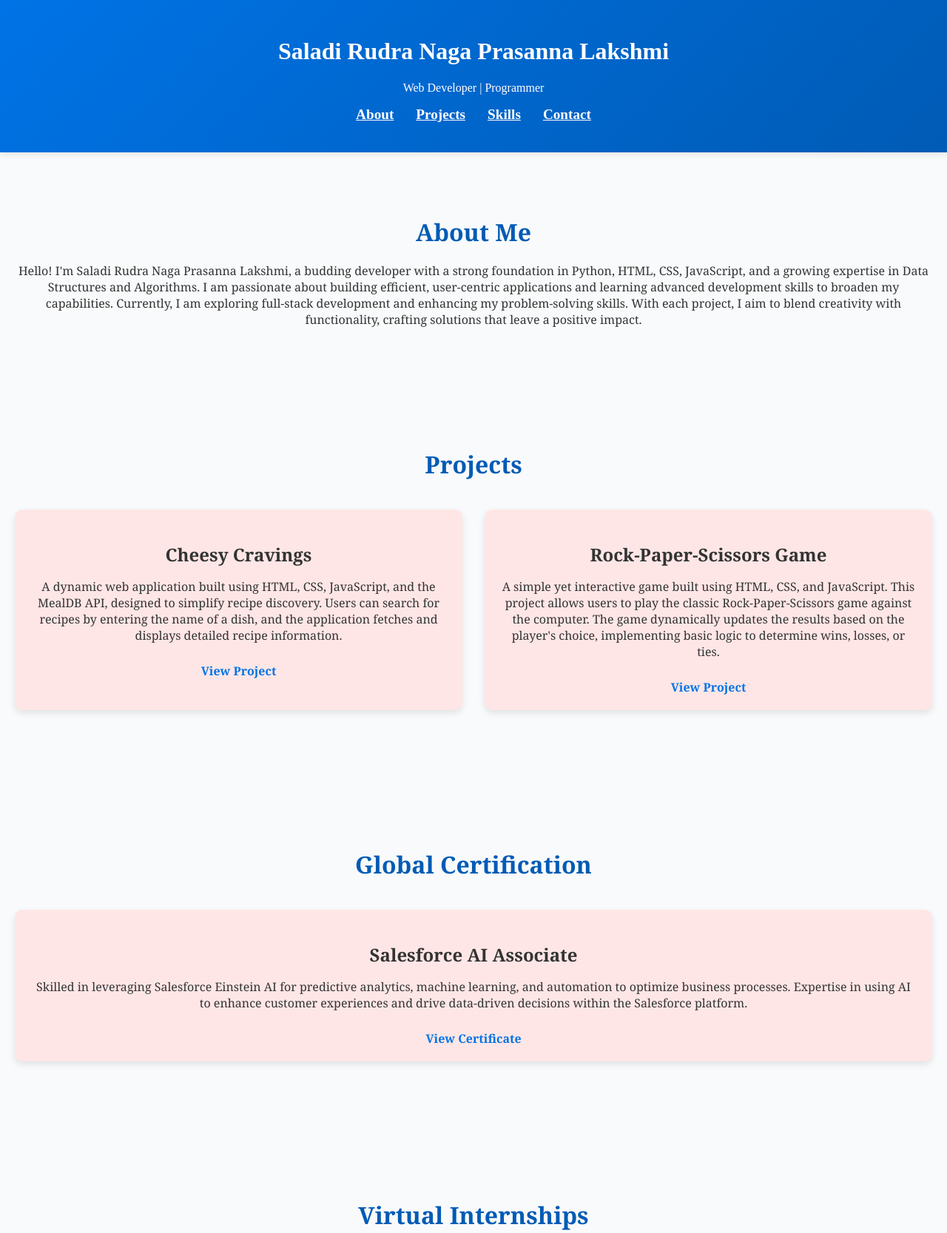
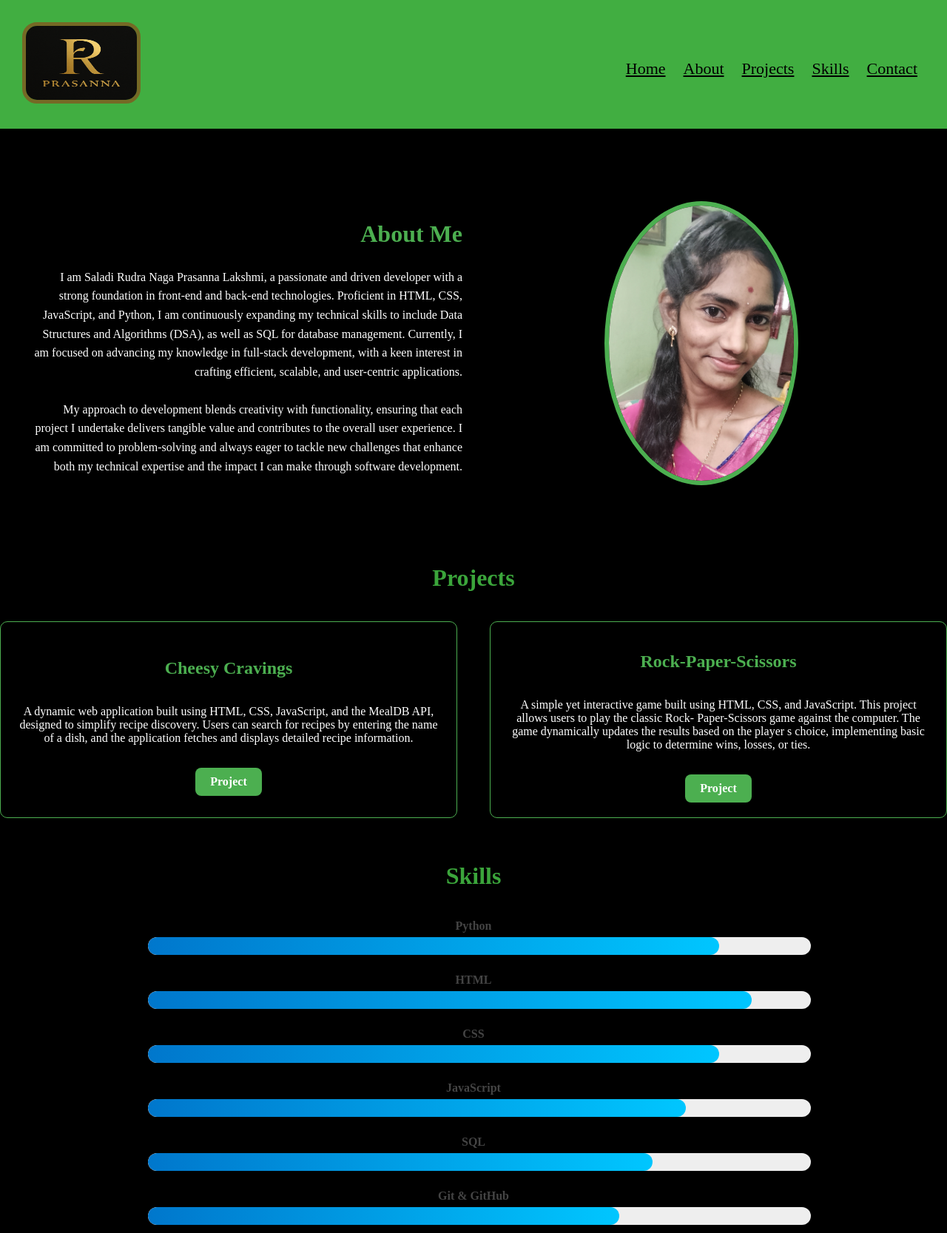
Before and after one commit to prasanna2108saladi/Portfolio, a plain HTML site: page index.html in a window 1280 px wide. Shown: the top 1667 px of the page at 74% size. Drawn offline with Linux system fonts and the light colour scheme.

Commit message:
Add files via upload

```diff
--- a/index.html
+++ b/index.html
@@ -3,241 +3,181 @@
 <head>
   <meta charset="UTF-8">
   <meta name="viewport" content="width=device-width, initial-scale=1.0">
-    <title>Saladi Rudra Naga Prasanna Lakshmi | Portfolio</title>
-    <link rel="stylesheet" href="styles.css">
-    <style>
-        /* Updated CSS for a professional UI/UX design */
-        body {
-            font-family: 'Poppins', sans-serif;
-            margin: 0;
-            padding: 0;
-            background-color: #f9fafb;
-            /*background-color: #e6f9f5;*/
-            color: #333;
-        }
-        header {
-            background: linear-gradient(135deg, #0073e6, #005bb5);
-            color: #fff;
-            padding: 30px 0;
-            text-align: center;
-            box-shadow: 0 2px 10px rgba(0, 0, 0, 0.1);
-            font-family: 'Times New Roman', Times, serif;
-        }
-        .hello{
-          text-decoration: underline;
-        }
-        nav {
-            display: flex;
-            justify-content: center;
-            gap: 30px;
-            margin: 10px 0;
-        }
-        nav a {
-            color: #fff;
-            text-decoration: none;
-            font-size: 1.2rem;
-            font-weight: 600;
-            transition: color 0.3s;
-        }
-        nav a:hover {
-            color: #ffcc00;
-        }
-        .section {
-            padding: 60px 20px;
-            text-align: center;
-            font-family: Georgia, 'Times New Roman', Times, serif;
-            line-height-step:var();
-        }
-        .section h2 {
-            font-size: 2rem;
-            margin-bottom: 20px;
-            color: #005bb5;
-        }
-        .projects {
-            display: grid;
-            grid-template-columns: repeat(auto-fit, minmax(300px, 1fr));
-            gap: 30px;
-            margin: 40px 0;
-        }
-        .project-card {
-            /*background: #fff;*/
-            background-color: #ffe6e6;
-            padding: 20px;
-            border-radius: 10px;
-            box-shadow: 0 4px 10px rgba(0, 0, 0, 0.1);
-            transition: transform 0.3s, box-shadow 0.3s;
-        }
-        .project-card:hover {
-            transform: scale(1.05);
-            box-shadow: 0 6px 15px rgba(0, 0, 0, 0.2);
-        }
-        .project-card h3 {
-            font-size: 1.5rem;
-            margin-bottom: 10px;
-        }
-        .project-card a {
-            display: inline-block;
-            margin-top: 10px;
-            color: #0073e6;
-            text-decoration: none;
-            font-weight: bold;
-            transition: color 0.3s;
-        }
-        .project-card a:hover {
-            color: #005bb5;
-        }
-        .skills {
-            display: flex;
-            justify-content: center;
-            flex-wrap: wrap;
-            gap: 15px;
-        }
-        .skills span {
-            background: #0073e6;
-            color: #fff;
-            padding: 10px 20px;
-            border-radius: 20px;
-            font-size: 1rem;
-            font-weight: bold;
-        }
-        footer {
-            background: #333;
-            color: #fff;
-            text-align: center;
-            padding: 20px 0;
-            position: relative;
-        }
-        footer a {
-            color: #ffcc00;
-            text-decoration: none;
-            font-weight: 600;
-            transition: color 0.3s;
-        }
-        footer a:hover {
-            color: #fff;
-        }
-    </style>
+  <title>Prasanna's Portfolio</title>
+  <link rel="stylesheet" href="style.css">
+  <link rel="stylesheet" href="https://cdnjs.cloudflare.com/ajax/libs/font-awesome/6.0.0-beta3/css/all.min.css">
 </head>
 <body>
-    <header>
-            <div>
-                <h1>Saladi Rudra Naga Prasanna Lakshmi</h1>
-                <p>Web Developer | Programmer</p>
-                <nav>
-                    <a class="hello" href="#about">About</a>
-                    <a class="hello" href="#projects">Projects</a>
-                    <a class="hello" href="#skills">Skills</a>
-                    <a class="hello" href="#contact">Contact</a>
-                </nav>
+  <div class="nav-bar">
+    <div class="nav-left">
+      <img src="mylogo.png" alt="Logo" class="logo" />
     </div>
-    </header>
+    <div class="nav-right">
+      <a class="ele" >Home</a>
+      <a class="ele" href="#About Me">About</a>
+      <a class="ele" href="#Projects">Projects</a>
+      <a class="ele" href="#Skills">Skills</a>
+      <a class="ele" href="#Connect with Me">Contact</a>
+    </div>
+  </div>
 
-    <section id="about" class="section">
-        <h2>About Me</h2>
-        <p>Hello! I'm Saladi Rudra Naga Prasanna Lakshmi, a budding developer with a strong foundation in Python, HTML, CSS, JavaScript, and a growing expertise in Data Structures and Algorithms. I am passionate about building efficient, user-centric applications and learning advanced development skills to broaden my capabilities. Currently, I am exploring full-stack development and enhancing my problem-solving skills. With each project, I aim to blend creativity with functionality, crafting solutions that leave a positive impact.</p>
-    </section>
+  <div class="about-section">
+    <div class="about-left">
+      <h2 id="About Me" class="about-title">About Me</h2>
+      <p>
+        I am Saladi Rudra Naga Prasanna Lakshmi, a passionate and driven developer with a strong foundation in front-end and back-end technologies.
+        Proficient in HTML, CSS, JavaScript, and Python, I am continuously expanding my technical skills to include Data Structures and Algorithms (DSA), as well as SQL for database management. Currently, I am focused on advancing my knowledge in full-stack development, with a keen interest in crafting efficient, scalable, and user-centric applications.
+        <br><br>
+        My approach to development blends creativity with functionality, ensuring that each project I undertake delivers tangible value and contributes to the overall user experience. I am committed to problem-solving and always eager to tackle new challenges that enhance both my technical expertise and the impact I can make through software development.
+      </p>
+    </div>
+    <div class="about-right">
+      <img class="mypic" src="mineeee.jpg" alt="Profile Picture">
+    </div>
+  </div>
 
-    <section id="projects" class="section">
-        <h2>Projects</h2>
+
+
   <div class="projects">
+    <h1 id="Projects" class="heading">Projects</h1>
+    <div class="projects-sub">
       <div class="project-card">
-                <h3>Cheesy Cravings</h3>
-                <p>A dynamic web application built using HTML, CSS, JavaScript, and the MealDB API, designed to simplify recipe discovery. Users can search for recipes by entering the name of a dish, and the application fetches and displays detailed recipe information.</p>
-                <a href="https://prasanna2108saladi.github.io/Cheesy-Cravings/" target="_blank">View Project</a>
+        <h2>Cheesy Cravings</h2>
+        <p style="color:white;text-align:center">A dynamic web application built using HTML, CSS, JavaScript, and the MealDB API, designed to simplify recipe discovery.
+          Users can search for recipes by entering the name of a dish, and the application fetches and displays detailed recipe information.</p>
+        <a href="https://prasanna2108saladi.github.io/Cheesy-Cravings/" class="btn" style="text-align:center">Project</a>
       </div>
       <div class="project-card">
-                <h3>Rock-Paper-Scissors Game</h3>
-                <p>A simple yet interactive game built using HTML, CSS, and JavaScript. This project allows users to play the classic Rock-Paper-Scissors game against the computer. The game dynamically updates the results based on the player's choice, implementing basic logic to determine wins, losses, or ties.</p>
-                <a href=" https://prasanna2108saladi.github.io/rock-paper-scissor/" target="_blank">View Project</a>
+        <h2>Rock-Paper-Scissors</h2>
+        <p style="color:white;text-align:center"> A simple yet interactive game built using HTML, CSS, and JavaScript. This project allows users to play the classic Rock-
+        Paper-Scissors game against the computer. The game dynamically updates the results based on the player s choice, implementing basic
+         logic to determine wins, losses, or ties.</p>
+        <a href="https://prasanna2108saladi.github.io/rock-paper-scissor/" class="btn" style="text-align:center">Project</a>
       </div>
-            <!-- Add more project cards as needed -->
+    </div>
+ </div>
+
+ <h2 id="Skills" class="heading">Skills</h2>
+
+<div class="skill">
+  <p>Python</p>
+  <div class="skill-bar">
+    <div class="skill-fill" style="width: 85%;"></div>
+  </div>
+</div>
+
+<div class="skill">
+  <p>HTML</p>
+  <div class="skill-bar">
+    <div class="skill-fill" style="width: 90%;"></div>
+  </div>
+</div>
+
+<div class="skill">
+  <p>CSS</p>
+  <div class="skill-bar">
+    <div class="skill-fill" style="width: 85%;"></div>
+  </div>
+</div>
+
+<div class="skill">
+  <p>JavaScript</p>
+  <div class="skill-bar">
+    <div class="skill-fill" style="width: 80%;"></div>
+  </div>
+</div>
+
+<div class="skill">
+  <p>SQL</p>
+  <div class="skill-bar">
+    <div class="skill-fill" style="width: 75%;"></div>
+  </div>
+</div>
+
+<div class="skill">
+  <p>Git & GitHub</p>
+  <div class="skill-bar">
+    <div class="skill-fill" style="width: 70%;"></div>
+  </div>
+</div>
+
+ <div class="projects">
+  <h1 class="heading">Certifications</h1>
+  <div class="projects-sub">
+    <div class="project-card">
+      <h2>Salesforce Ai Associate</h2>
+      <p style="color:white;text-align:center">Skilled in leveraging Salesforce Einstein AI for predictive analytics, machine learning, and automation to optimize business processes.
+        Expertise in using AI to enhance customer experiences and drive data-driven decisions within the Salesforce platform.</p>
+      <a href="https://drive.google.com/file/d/1_8n3P0RFqKjVzUqKhIo_riNEM0348PS9/view" class="btn" style="text-align:center">Certificate</a>
+    </div>
+    <div class="project-card">
+      <h2>Paper Publication</h2>
+      <p style="color:white;text-align:center"> Published a research paper that introduces a mitigation model for
+        defending against ransomware attacks. MAT JOURNALS Journal of Cryptography and Network Security,
+        Design and Codes Volume 1, Issue 3, Year 2024</p>
+      <a href="https://drive.google.com/file/d/1-oWpbrj4rYRJAzXqrWr5KkNgGWKZ6ZxO/view" class="btn" style="text-align:center">Certificate</a>
+    </div>
+    <div class="project-card">
+      <h2>Programming in Java</h2>
+      <p style="color:white;text-align:center"> Developed hands-on experience in building Java applications through practical assignments and coding exercises, with knowledge evaluated through
+         weekly quizzes and a proctored final exam to ensure a comprehensive understanding of Java programming principles</p>
+      <a href="https://drive.google.com/file/d/1t9nhd7fFK_laUBWCPm_O9njxli0vBWYa/view" class="btn" style="text-align:center">Certificate</a>
+    </div>
+    <div class="project-card">
+      <h2>Database Management System</h2>
+      <p style="color:white;text-align:center">Built a strong foundation in database concepts, focusing on relational models, SQL, normalization, indexing, and transaction management,
+         while enhancing practical skills in database design and querying through hands-on assignments and evaluations</p>
+      <a href="https://drive.google.com/file/d/1jnOPXGKGEl4lEtGXfttoSksWPHoE9nDu/view" class="btn" style="text-align:center">Certificate</a>
+    </div>
+    <div class="project-card">
+      <h2>Python Programming</h2>
+      <p style="color:white;text-align:center"> Successfully earned the Python Certification from HackerRank, demonstrating fundamental proficiency in Python programming.
+        Assessed on core concepts such as data types, loops, conditionals, functions, and basic problem-solving</p>
+      <a href="https://drive.google.com/file/d/1BZO5zkBYkkBu3BgF36QbhyQN0pvsTSaE/view" class="btn" style="text-align:center">Certificate</a>
+    </div>
+  </div>
+</div>
+
+
+
+
+<h2 id="Connect with Me" class="heading">Connect with Me</h2>
+<section class="social-links">
+  <div class="social-icon">
+    <a href="https://www.hackerrank.com/profile/22A31A0519" target="_blank">
+        <i class="fab fa-hackerrank"></i> HackerRank
+    </a>
+</div>
+<div class="social-icon">
+  <a href="https://github.com/prasanna2108saladi" target="_blank">
+      <i class="fab fa-github"></i> GitHub
+  </a>
+</div>
+  <div class="social-icon">
+      <a href="https://leetcode.com/u/PRASANNA_SALADI/" target="_blank">
+          <i class="fab fa-leetcode"></i> LeetCode
+      </a>
+  </div>
+  <div class="social-icon">
+      <a href="https://www.linkedin.com/in/prasanna-saladi-b6a651259/" target="_blank">
+          <i class="fab fa-linkedin"></i> LinkedIn
+      </a>
+  </div>
+  <div class="social-icon">
+      <a href="mailto:prasannasaladi2004@gmail.com">
+          <i class="fas fa-envelope"></i> Email
+      </a>
   </div>
 </section>
 
-    <section id="projects" class="section">
-      <h2>Global Certification</h2>
-      <div class="projects">
-          <div class="project-card">
-              <h3>Salesforce AI Associate</h3>
-              <p>Skilled in leveraging Salesforce Einstein AI for predictive analytics, machine learning, and automation to optimize business processes. Expertise in using AI to enhance customer experiences and drive data-driven decisions within the Salesforce platform.</p>
-              <a href="https://drive.google.com/file/d/1_8n3P0RFqKjVzUqKhIo_riNEM0348PS9/view?usp=sharing" target="_blank">View Certificate</a>
+<div>
+  <p class="last" style="text-align:center;color:white">
+    © 2024 Saladi Rudra Naga Prasanna Lakshmi. All rights reserved.
+  </p>
 </div>
-          <!-- Add more project cards as needed -->
-      </div>
-  </section>
 
 
-    <section id="projects" class="section">
-      <h2>Virtual Internships</h2>
-      <div class="projects">
-          <div class="project-card">
-              <h3>Cloud Virtual Internship</h3>
-              <p>Gained practical experience in deploying cloud solutions using AWS services like EC2, S3, and Lambda. Worked on real-world projects focused on cloud infrastructure, scalability, and security, enhancing my cloud computing and problem-solving skills.</p>
-              <a href="https://drive.google.com/file/d/1ifykJJSxgU-GKXt-96LSi2ytpbYMDuYk/view?usp=drive_link" target="_blank">View Certificate</a>
-          </div>
-          <div class="project-card">
-              <h3>AI-ML Virtual Internship</h3>
-              <p>Focused on machine learning concepts and tools such as TensorFlow and Python. Worked on data preprocessing, model training, and evaluation, gaining hands-on experience in AI/ML applications and Google Cloud tools.</p>
-              <a href="https://drive.google.com/file/d/1Ho6RkYF7ozIWf_obq2a3rwjtir46v-N0/view?usp=drive_link" target="_blank">View Certificate</a>
-          </div>
-          <!-- Add more project cards as needed -->
-      </div>
-  </section>
 
-  <section id="projects" class="section">
-    <h2>Paper Publication</h2>
-    <div class="projects">
-        <div class="project-card">
-            <h3>Ransomware Attack Mitigation : Strategies and Best Practices</h3>
-            <p>Published a research paper that introduces a mitigation model for defending against ransomware attacks. MAT JOURNALS
-              Journal of Cryptography and Network Security, Design and Codes Volume 1, Issue 3, Year 2024</p>
-            <a href="https://drive.google.com/file/d/1-oWpbrj4rYRJAzXqrWr5KkNgGWKZ6ZxO/view?usp=sharing" target="_blank">View Certificate</a>
-        </div>
-        <!-- Add more project cards as needed -->
-    </div>
-</section>
 
-<section id="projects" class="section">
-    <h2>Certifications</h2>
-    <div class="projects">
-        <div class="project-card">
-            <h3>Programming in Java</h3>
-            <p>Developed hands-on experience in building Java applications through practical assignments and coding exercises, with knowledge evaluated through weekly quizzes and a proctored final exam to ensure a comprehensive understanding of Java programming principles.</p>
-            <a href="https://drive.google.com/file/d/1t9nhd7fFK_laUBWCPm_O9njxli0vBWYa/view?usp=drive_link" target="_blank">View Certificate</a>
-        </div>
-        <div class="project-card">
-            <h3>Database Management System</h3>
-            <p>Built a strong foundation in database concepts, focusing on relational models, SQL, normalization, indexing, and transaction management, while enhancing practical skills in database design and querying through hands-on assignments and evaluations.</p>
-            <a href="https://drive.google.com/file/d/1jnOPXGKGEl4lEtGXfttoSksWPHoE9nDu/view?usp=drive_link" target="_blank">View Certificate</a>
-        </div>
-        <div class="project-card">
-            <h3>Python Programming</h3>
-            <p>Successfully earned the Python Certification from HackerRank, demonstrating fundamental proficiency in Python programming. Assessed on core concepts such as data types, loops, conditionals, functions, and basic problem-solving.</p>
-            <a href="https://drive.google.com/file/d/1BZO5zkBYkkBu3BgF36QbhyQN0pvsTSaE/view?usp=drive_link" target="_blank">View Certificate</a>
-        </div>
-        <!-- Add more project cards as needed -->
-    </div>
-</section>
-
-  <section id="skills" class="section">
-    <h2>Skills</h2>
-    <div class="skills">
-        <span>HTML</span>
-        <span>CSS</span>
-        <span>JavaScript</span>
-        <span>Java</span>
-        <span>Python</span>
-        <span>SQL</span>
-    </div>
-</section>
-
-    <section id="contact" class="section">
-        <h2>Contact</h2>
-        <p>Feel free to reach out to me via email: <a href="mailto:prasannasaladi2004@gmail.com">prasannasaladi2004@gmail.com</a></p>
-    </section>
-
-    <footer>
-        <p>&copy; 2024 Saladi Rudra Naga Prasanna Lakshmi. All rights reserved. | <a href="https://linkedin.com/in/prasanna-saladi-b6a651259/">LinkedIn</a> | <a href="https://github.com/prasanna2108saladi">GitHub</a></p>
-    </footer>
 </body>
 </html>
--- /dev/null
+++ b/style.css
@@ -0,0 +1,262 @@
+body{
+  margin:0;
+  padding:0;
+  background-color:black;
+}
+
+.logo {
+  height: 100px; /* or your preferred size */
+  width: 150px;
+  border: 5px solid rgb(117, 105, 37);
+  border-radius:20px;
+  margin:30px
+}
+
+.name{
+  color:white;
+}
+.nav-bar{
+ /* background-color:#003366;*/
+ background-color:rgb(65, 174, 65);
+  margin:0px;
+  display:flex;
+  justify-content:space-between;
+}
+.nav-right{
+  margin:10px;
+  margin-right:30px;
+  margin-top:80px;
+}
+.ele{
+  padding:10px;
+  font-size:22px;
+  text-decoration:underline;
+  color:black;
+}
+
+
+.about-section {
+  display: flex;
+  align-items: center;
+  justify-content: center;
+  margin-top: 50px;
+  padding: 40px;
+  background-color: transparent; /* No background color */
+  border-radius: 10px;
+  box-shadow: 0 10px 20px rgba(0, 0, 0, 0.1); /* Soft shadow */
+}
+
+.about-left {
+  flex: 1;
+  padding-right: 30px;
+  line-height: 1.6;
+  color: white; /* Dark text for readability */
+}
+
+.about-title {
+  font-size: 2rem;
+  color: #4CAF50; /* Green color for the title */
+  margin-bottom: 20px;
+  font-weight: bold;
+  text-align: right;
+}
+
+.about-left p {
+  font-size: 1rem;
+  color: white; /* Slightly lighter text for the body */
+  margin-bottom: 20px;
+}
+
+.about-right {
+  flex: 1;
+  display: flex;
+  justify-content: center;
+  align-items: center;
+}
+
+.mypic {
+  width: 100%;
+  max-width: 250px;
+  border-radius: 50%;
+  border: 6px solid #4CAF50; /* Green border to match the theme */
+  box-shadow: 0 4px 8px rgba(0, 0, 0, 0.1); /* Light shadow around the image */
+  transition: transform 0.3s ease; /* Smooth image hover effect */
+}
+
+.mypic:hover {
+  transform: scale(1.05); /* Slightly enlarges the image on hover */
+}
+
+@media (max-width: 768px) {
+  .about-section {
+    flex-direction: column;
+    text-align: center;
+    padding: 20px;
+  }
+
+  .about-left, .about-right {
+    width: 100%;
+    margin-bottom: 20px;
+  }
+
+  .mypic {
+    max-width: 200px;
+  }
+}
+
+
+p{
+  color:white;
+  text-align:right;
+}
+.heading{
+  color:white;
+  text-align:center;
+  padding-bottom:10px;
+}
+.projects-sub{
+  display:flex;
+  justify-content:space-between;
+  gap:20px;
+}
+.project-card {
+  width: 45%;
+  padding: 20px;
+  background-color: transparent; /* blend with your black background */
+  border: 1px solid #4CAF50;     /* green border or any color you like */
+  border-radius: 10px;           /* subtle rounding */
+  box-shadow: none;              /* remove shadow */
+  transition: transform 0.3s ease, border-color 0.3s ease;
+  color: #4CAF50;
+  display: flex;
+  flex-direction: column;
+  align-items: center;
+  text-align: center;
+  justify-content: center;
+}
+.project-card:hover {
+  transform: translateY(-5px);
+  border-color: #81C784
+}
+
+.btn {
+  display: inline-block;
+  margin-top: 15px;
+  padding: 10px 20px;
+  background-color: #4CAF50; /* Green color */
+  color: #fff;
+  border: none;
+  border-radius: 8px;
+  text-decoration: none;
+  font-weight: bold;
+  transition: background-color 0.3s ease, transform 0.2s ease;
+}
+
+.btn:hover {
+  background-color: #45a049; /* Slightly darker green on hover */
+  transform: translateY(-2px);
+  box-shadow: 0 4px 12px rgba(0, 0, 0, 0.2);
+}
+
+
+.heading {
+  text-align: center;
+  font-size: 2rem;
+  margin: 60px 0 30px;
+  color: rgb(59, 165, 59);
+}
+
+.skill {
+  margin-bottom: 25px;
+}
+
+.skill p {
+  margin-bottom: 6px;
+  font-weight: 600;
+  color: #444;
+  text-align:center
+}
+
+.skill-bar {
+  background-color: #eee;
+  border-radius: 20px;
+  overflow: hidden;
+  height: 24px;
+  width:70%;
+  align-items:center;
+  margin-left:200px;
+}
+
+.skill-fill {
+  background: linear-gradient(to right, #0077cc, #00c6ff);
+  color: white;
+  text-align: right;
+  padding-right: 10px;
+  height: 100%;
+  line-height: 24px;
+  border-radius: 20px;
+  font-size: 14px;
+  font-weight: bold;
+}
+
+
+.social-links {
+  display: flex;
+  flex-wrap: wrap;
+  justify-content: center;
+  gap: 20px;
+  margin-top: 50px;
+}
+
+.social-icon {
+  text-align: center;
+  font-size: 1.2rem;
+  background-color: #333;
+  padding: 15px;
+  border-radius: 8px;
+  width: 150px;
+  transition: transform 0.3s ease, box-shadow 0.3s ease;
+}
+
+.social-icon a {
+  color: white;
+  text-decoration: none;
+  font-weight: bold;
+}
+
+.social-icon i {
+  margin-bottom: 10px;
+  font-size: 2rem;
+}
+
+.social-icon:hover {
+  transform: translateY(-5px);
+  box-shadow: 0 4px 12px rgba(0, 0, 0, 0.2);
+}
+
+.social-icon:hover a {
+  color: #00b894;
+}
+
+.social-icon a:hover i {
+  color: #00b894;
+}
+.last{
+  background-color:rgb(59, 165, 59);
+  padding:30px;
+}
+
+/* Example Hover Effect */
+.project-card:hover {
+  transform: scale(1.05);
+}
+
+/* Example Animation for Heading */
+@keyframes fadeIn {
+  from { opacity: 0; }
+  to { opacity: 1; }
+}
+
+h2 {
+  animation: fadeIn 1s ease-in;
+}
```
Also changed, not shown: mineeee.jpg (added), mylogo.png (added). Lines whose indentation alone changed are shown as unchanged.
